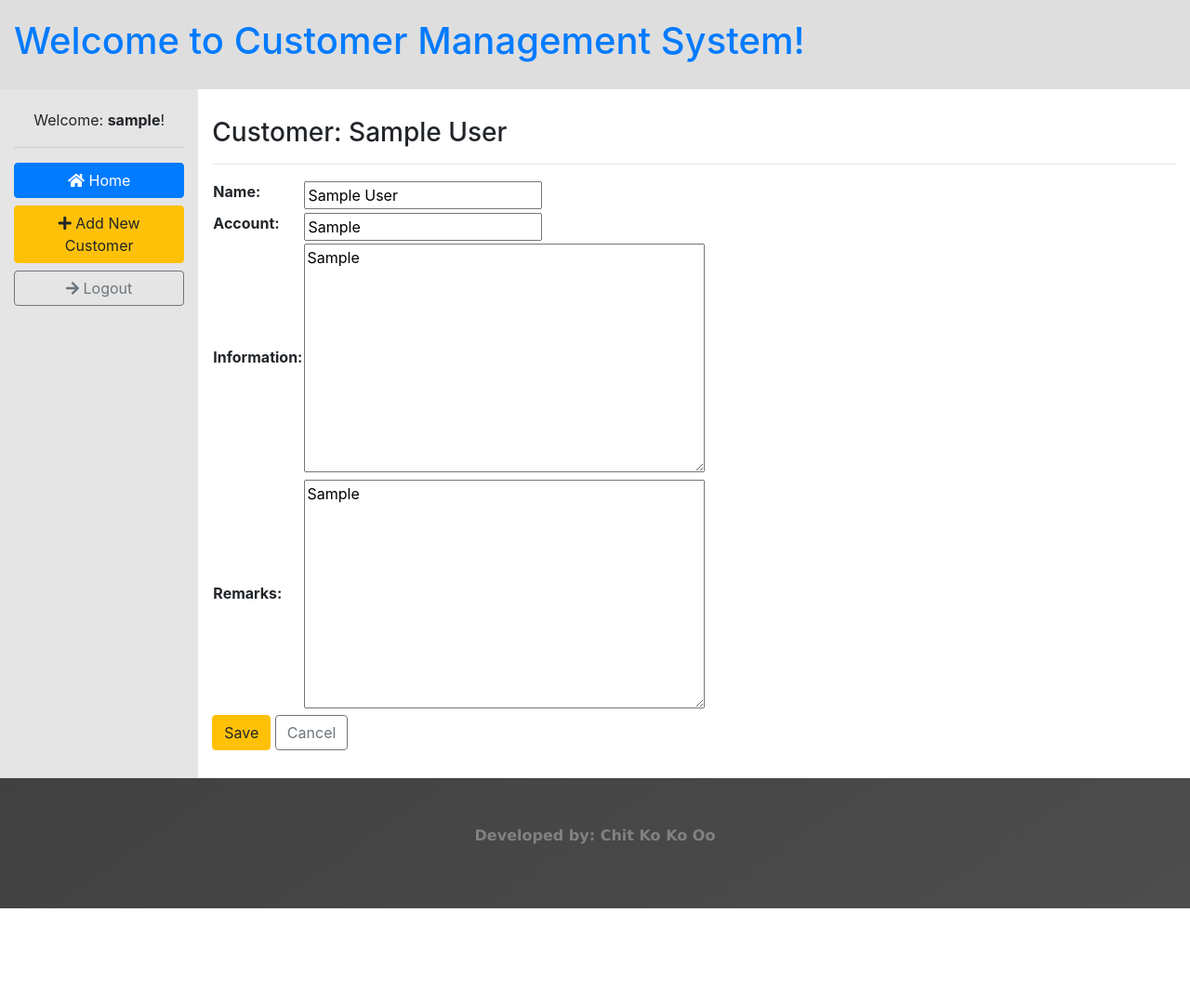
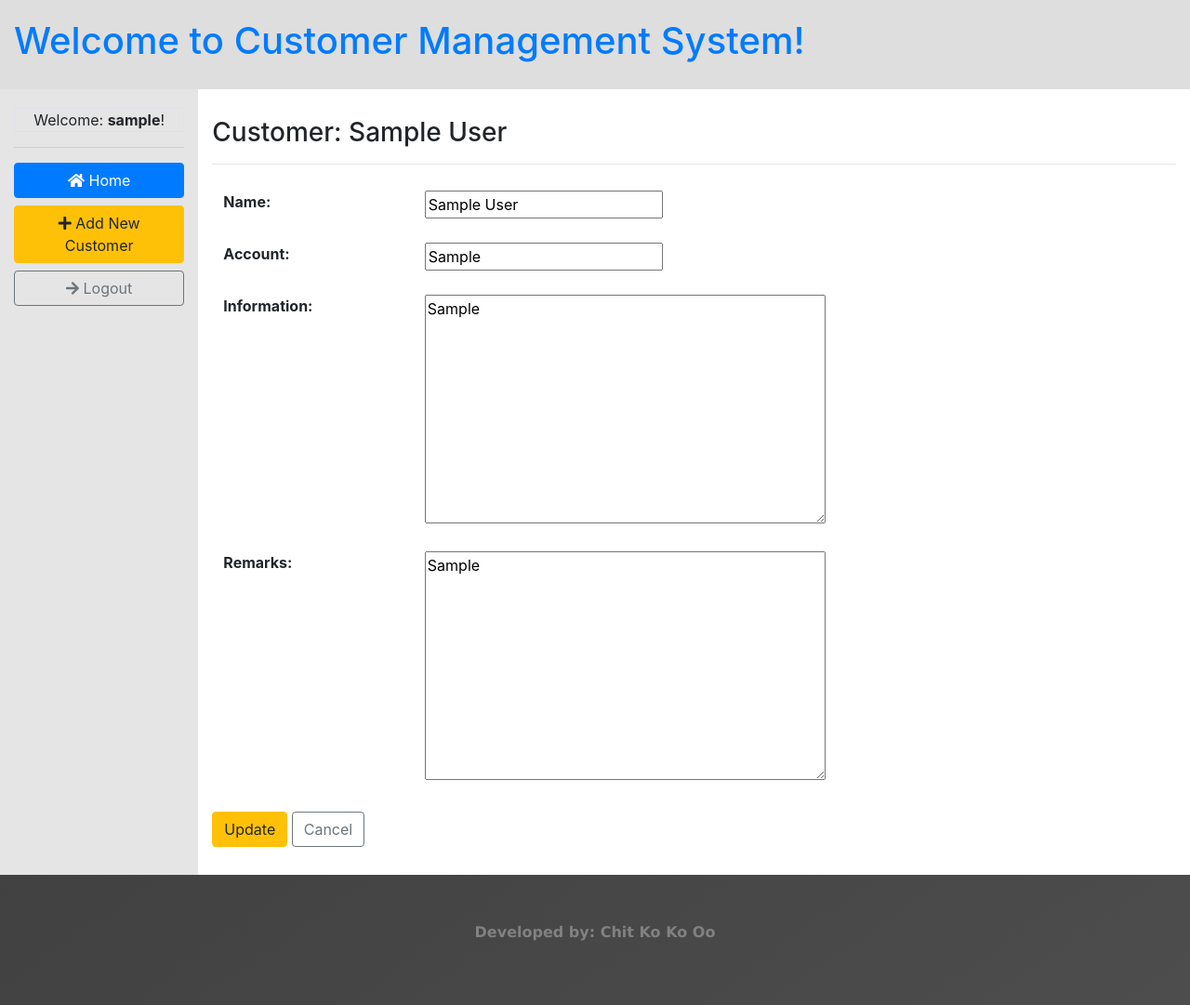
Before and after one commit to chitkokooo/customer-management-system, a Django app: page /customers/1/update/ in a window 1280 px wide. Shown: the whole page at 93% size. Before the commit the page ends 977 px from the top, so only its background shows below. Run offline with Django 3.2, Linux system fonts and the light colour scheme; a user stored in the database is signed in; tables that the repository leaves empty hold one stand-in row (values such as "Sample post"); some libraries are stand-ins or nearby versions.

Commit message:
update customer add,update ui

```diff
--- a/cms/customers/templates/customers/customer_form.html
+++ b/cms/customers/templates/customers/customer_form.html
@@ -1,16 +1,24 @@
 {% extends "customers/base_generic.html" %}
 
 {% block title %}
-	Update Customer: {{ customer }}
+	{% if customer %}
+		Update Customer: {{ customer.name }}
+	{% else %}
+		Add New Customer
+	{% endif %}
 {% endblock title %}
 
 {% block content %}
-	<h3>Customer: {{ customer }}</h3>
+	<h3>Customer: {{ customer.name }}</h3>
 	<hr>
 	<form action="" method="POST">
 		{% csrf_token %}
-		<table>{{ form.as_table }}</table>
-		<input type="submit" name="update-customer" value="Save" class="btn btn-warning">
+		<table class="table table-hover table-borderless">{{ form.as_table }}</table>
+		{% if customer %}
+		<input type="submit" name="update-customer" value="Update" class="btn btn-warning">
+		{% else %}
+		<input type="submit" name="new-customer" value="Add" class="btn btn-warning">
+		{% endif %}
 		<a href="{% url 'customers:customer-list' %}" class="btn btn-outline-secondary">
 			Cancel
 		</a>
```
Also changed, not shown: README.md, resources/3_add_new_customer.png, resources/6_update_customer.png (added), 1 other file.
